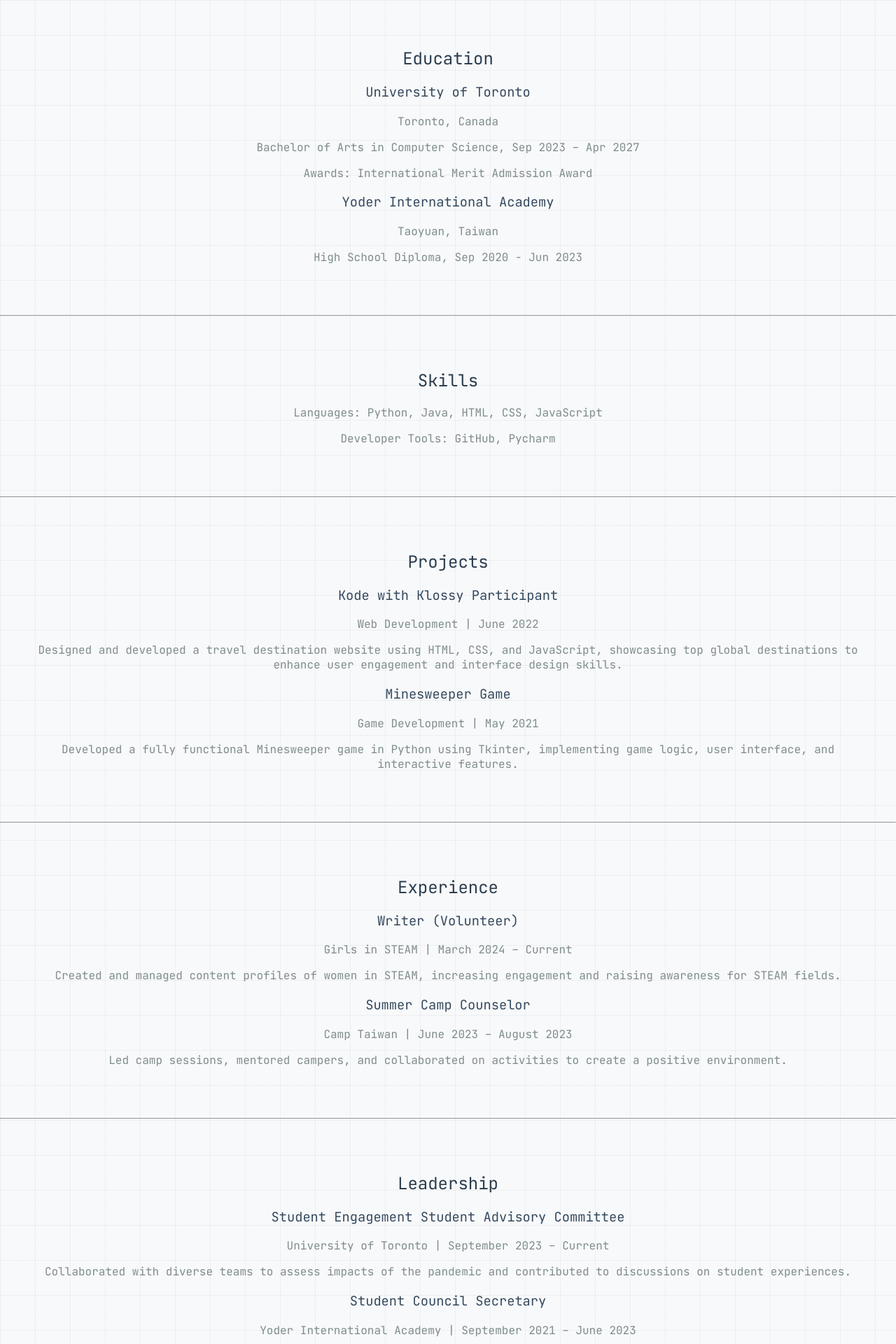
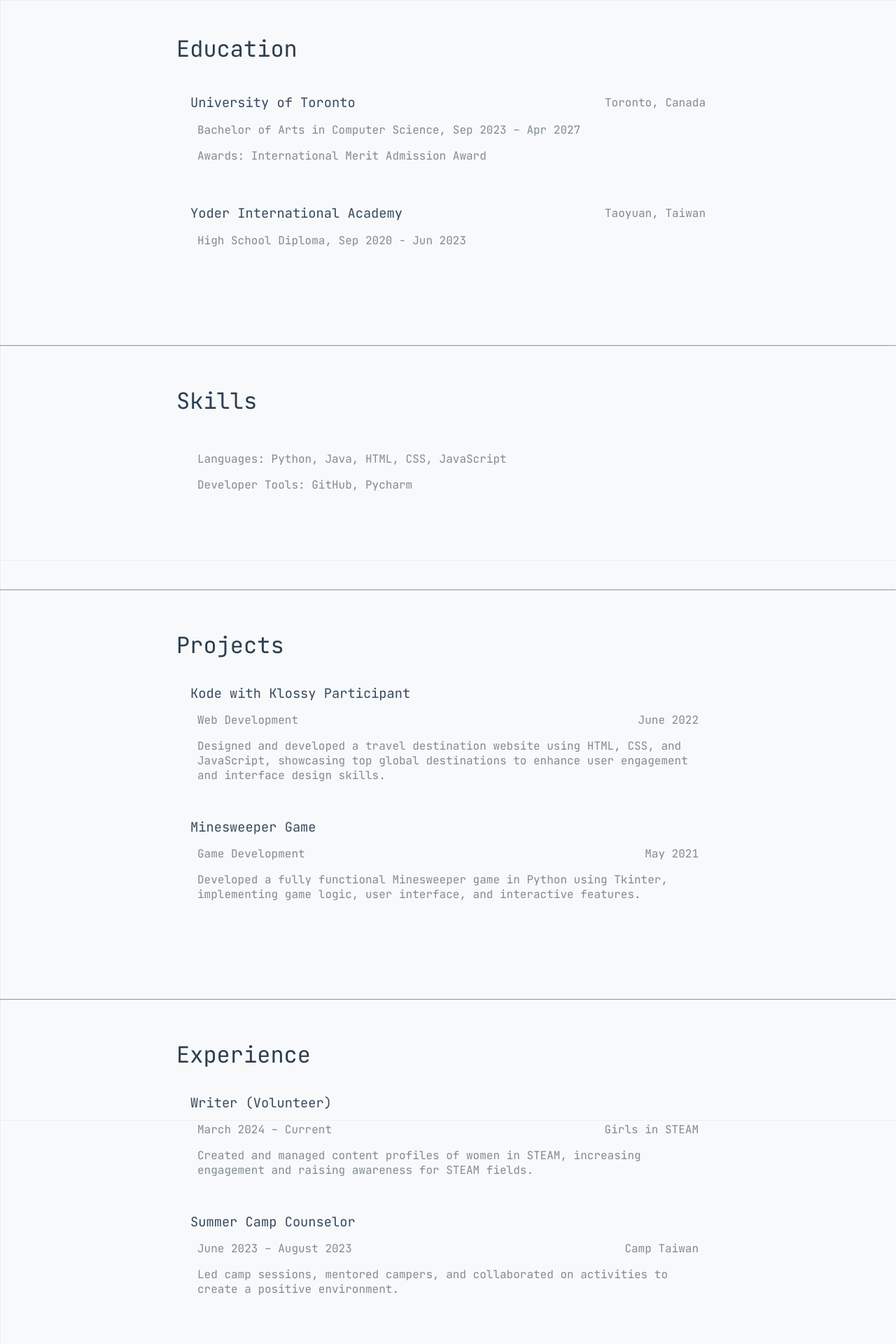
Before and after one commit to puyepuye/kimi-personal-website, a React (Create React App) app in the folder personal-website/: page / in a window 1280 px wide. Shown: the part 800-2720 px from the top of the page at 70% size. Built offline with nearby package versions, Linux system fonts and the light colour scheme.

Commit message:
fixed background and changed body layout

```diff
--- a/personal-website/src/App.css
+++ b/personal-website/src/App.css
@@ -172,6 +172,7 @@ section {
     linear-gradient(to right, rgba(45, 39, 39, 0.05) 1px, transparent 1px), /* Vertical lines */
     linear-gradient(to bottom, rgba(45, 39, 39, 0.05) 1px, transparent 1px); /* Horizontal lines */
   background-size: 50px 50px; /* Grid size */
+  background-attachment: fixed;
   color: white;
   text-align: center;
 }
@@ -243,7 +244,7 @@ button:hover {
   font-weight: bold;
   color: #f5f5f5; /* Transparent white text */
   position: absolute;
-  top: 22%; /* Adjust positioning as needed */
+  top: 20%; /* Adjust positioning as needed */
   left: 43%;
   transform: translate(-50%, -50%);
   z-index: 1; /* Ensure the text is behind other content */
@@ -255,7 +256,91 @@ button:hover {
   z-index: 2; /* This ensures content appears above the background text */
 }
 
+/* Adding section alignment for content-left and content-right */
+/* Container for the entire section */
+.section {
+  text-align: left;
+  margin-bottom: 2rem; /* Add space between sections */
+}
 
-.hr {
-    border-top:1px dotted #000;
+/* Aligns the section title (Education) to the left */
+.section-title h2 {
+  margin: 0;
+  font-size: 2rem;
+  color: #2c3e50;
+  text-align: left;
+  padding-left: 220px;
+  padding-right: 220px;
+  padding-bottom: 35px;
 }
+
+.section-title2 h2 {
+  margin: 0;
+  font-size: 2rem;
+  color: #2c3e50;
+  text-align: left;
+  padding-left: 220px;
+  padding-right: 220px;
+  padding-bottom: 35px;
+}
+
+/* Flexbox container for the university and location */
+.line-container {
+  display: flex;
+  justify-content: space-between; /* Ensures University of Toronto is on the left and location on the right */
+  align-items: center; /* Aligns items vertically in the middle */
+  margin-top: 0.5rem;
+  padding-left: 240px;
+  padding-right: 240px;
+}
+
+.line-container2 {
+  display: flex;
+  justify-content: space-between; /* Ensures the date and role are horizontally aligned */
+  align-items: center; /* Vertically aligns the items in the middle */
+  padding-left: 250px;
+  padding-right: 250px;
+}
+
+/* Style for University of Toronto (left-aligned) */
+.title-name {
+  color: #34495e;
+  margin: 0;
+}
+
+.title-name2 {
+  color: #34495e;
+  margin: 0;
+  padding-left: 240px;
+  padding-right: 240px;
+  padding-bottom: 15px;
+}
+
+.place {
+  color: #7f8c8d;
+  margin: 0;
+}
+
+/* Style for Toronto, Canada (right-aligned) */
+.location {
+  font-size: 1rem;
+  color: #7f8c8d;
+  margin: 0;
+}
+
+.location2 {
+  font-size: 1rem;
+  color: #7f8c8d;
+  margin: 0;
+}
+
+/* Styling for the degree and awards */
+.description {
+  font-size: 1rem;
+  color: #7f8c8d;
+  margin-top: 0.5rem;
+  text-align: left;
+  padding-left: 250px;
+  padding-right: 250px;
+  padding-bottom: 35px;
+}
--- a/personal-website/src/App.js
+++ b/personal-website/src/App.js
@@ -35,25 +35,25 @@ function App() {
           <Education />
         </section>
 
-        <hr className="breaker" />
+        <hr />
 
         <section id="skills">
           <Skills />
         </section>
 
-        <hr className="breaker" />
+        <hr />
 
         <section id="projects">
           <Projects />
         </section>
 
-        <hr className="breaker" />
+        <hr />
 
         <section id="experience">
           <Experience />
         </section>
 
-        <hr className="breaker" />
+        <hr />
 
         <section id="leadership">
           <Leadership />
--- a/personal-website/src/components/Education.js
+++ b/personal-website/src/components/Education.js
@@ -2,16 +2,26 @@ import React from 'react';
 
 function Education() {
   return (
-    <div className="section">
-      <h2>Education</h2>
-      <h3>University of Toronto</h3>
-      <p>Toronto, Canada</p>
-      <p>Bachelor of Arts in Computer Science, Sep 2023 – Apr 2027</p>
-      <p>Awards: International Merit Admission Award</p>
+    <div class="section">
+      <div class="section-title">
+        <h2>Education</h2>
+      </div>
+      <div class="line-container">
+        <h3 class="title-name">University of Toronto</h3>
+        <p class="location">Toronto, Canada</p>
+      </div>
+      <div class="description">
+        <p>Bachelor of Arts in Computer Science, Sep 2023 – Apr 2027</p>
+        <p>Awards: International Merit Admission Award</p>
+      </div>
 
-      <h3>Yoder International Academy</h3>
-      <p>Taoyuan, Taiwan</p>
-      <p>High School Diploma, Sep 2020 - Jun 2023</p>
+      <div class="line-container">
+        <h3 class="title-name">Yoder International Academy</h3>
+        <p class="location">Taoyuan, Taiwan</p>
+      </div>
+      <div class="description">
+        <p>High School Diploma, Sep 2020 - Jun 2023</p>
+      </div>
     </div>
   );
 }
--- a/personal-website/src/components/Experience.js
+++ b/personal-website/src/components/Experience.js
@@ -3,18 +3,30 @@ import React from 'react';
 function Experience() {
   return (
     <div className="section">
-      <h2>Experience</h2>
-
-      <div className="experience">
-        <h3>Writer (Volunteer)</h3>
-        <p>Girls in STEAM | March 2024 – Current</p>
-        <p>Created and managed content profiles of women in STEAM, increasing engagement and raising awareness for STEAM fields.</p>
+      <div class="section-title">
+        <h2>Experience</h2>
       </div>
 
       <div className="experience">
-        <h3>Summer Camp Counselor</h3>
-        <p>Camp Taiwan | June 2023 – August 2023</p>
-        <p>Led camp sessions, mentored campers, and collaborated on activities to create a positive environment.</p>
+        <h3  class="title-name2">Writer (Volunteer)</h3>
+        <div class="line-container2">
+          <p class="location2">March 2024 – Current</p>
+          <p class="place">Girls in STEAM</p>
+        </div>
+        <div class="description">
+          <p>Created and managed content profiles of women in STEAM, increasing engagement and raising awareness for STEAM fields.</p>
+        </div>
+      </div>
+
+      <div className="experience">
+        <h3  class="title-name2">Summer Camp Counselor</h3>
+        <div class="line-container2">
+          <p class="location2">June 2023 – August 2023</p>
+          <p class="place">Camp Taiwan</p>
+        </div>
+        <div class="description">
+          <p>Led camp sessions, mentored campers, and collaborated on activities to create a positive environment.</p>
+        </div>
       </div>
     </div>
   );
--- a/personal-website/src/components/Leadership.js
+++ b/personal-website/src/components/Leadership.js
@@ -3,18 +3,39 @@ import React from 'react';
 function Leadership() {
   return (
     <div className="section">
-      <h2>Leadership</h2>
-
-      <div className="leadership">
-        <h3>Student Engagement Student Advisory Committee</h3>
-        <p>University of Toronto | September 2023 – Current</p>
-        <p>Collaborated with diverse teams to assess impacts of the pandemic and contributed to discussions on student experiences.</p>
+      <div class="section-title">
+        <h2>Leadership</h2>
       </div>
 
       <div className="leadership">
-        <h3>Student Council Secretary</h3>
-        <p>Yoder International Academy | September 2021 – June 2023</p>
+
+        <h3 class="title-name2">Student Engagement Student Advisory Committee</h3>
+        <div class="line-container2">
+        <p class="location2">September 2023 – Current</p>
+
+
+          <p class="place">University of Toronto</p>
+          </div>
+          <div class="description">
+        <p>Collaborated with diverse teams to assess impacts of the pandemic and contributed to discussions on student experiences.</p>
+        </div>
+      </div>
+
+      <div className="leadership">
+
+        <h3 class="title-name2">Student Council Secretary</h3>
+        <div class="line-container2">
+        <p class="location2">September 2021 – June 2023</p>
+
+
+
+          <p class="place">
+          Yoder International Academy
+          </p>
+          </div>
+          <div class="description">
         <p>Engaged in student-faculty communications and contributed to solutions for student life improvement.</p>
+        </div>
       </div>
     </div>
   );
--- a/personal-website/src/components/Projects.js
+++ b/personal-website/src/components/Projects.js
@@ -3,26 +3,38 @@ import React from 'react';
 function Projects() {
   return (
     <div className="section">
+      <div class="section-title">
         <h2>Projects</h2>
+      </div>
 
       <div className="project">
-        <h3>Kode with Klossy Participant</h3>
-        <p>Web Development | June 2022</p>
+        <h3  class="title-name2">Kode with Klossy Participant</h3>
+        <div class="line-container2">
+          <p class="location2">Web Development</p>
+          <p class="place">June 2022</p>
+        </div>
+        <div class="description">
           <p>
             Designed and developed a travel destination website using HTML, CSS, and JavaScript,
             showcasing top global destinations to enhance user engagement and interface design skills.
           </p>
         </div>
+      </div>
 
       <div className="project">
-        <h3>Minesweeper Game</h3>
-        <p>Game Development | May 2021</p>
+        <h3  class="title-name2">Minesweeper Game</h3>
+        <div class="line-container2">
+          <p class="location2">Game Development</p>
+          <p class="place">May 2021</p>
+        </div>
+        <div class="description">
           <p>
             Developed a fully functional Minesweeper game in Python using Tkinter, implementing game
             logic, user interface, and interactive features.
           </p>
         </div>
       </div>
+    </div>
   );
 }
 
--- a/personal-website/src/components/Skills.js
+++ b/personal-website/src/components/Skills.js
@@ -3,11 +3,15 @@ import React from 'react';
 function Skills() {
   return (
     <div className="section">
-      <h2>Skills</h2>
+      <div class="section-title">
+        <h2>Skills</h2>
+      </div>
 
       <div className='skills'>
+        <div class="description">
         <p>Languages: Python, Java, HTML, CSS, JavaScript</p>
         <p>Developer Tools: GitHub, Pycharm</p>
+        </div>
       </div>
     </div>
   );
```
Lines whose indentation alone changed are shown as unchanged.
